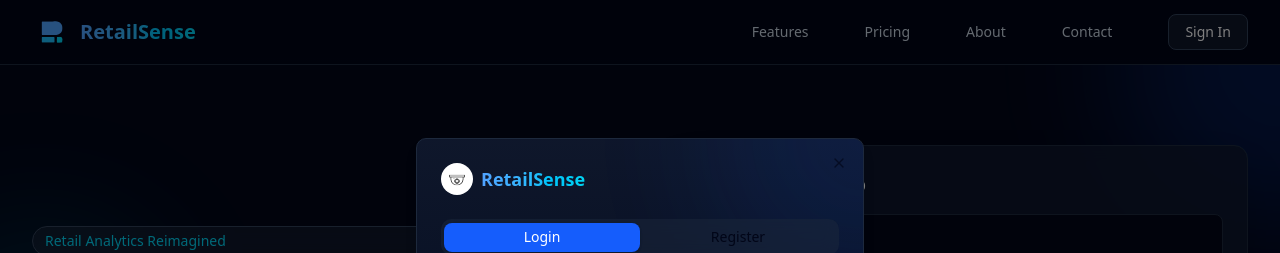
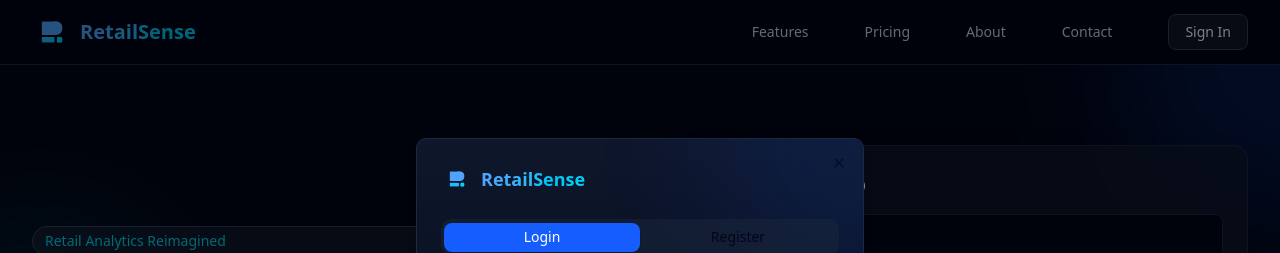
Before and after one commit to Kato-Neko/RetailSense, a React (Vite) app in the folder frontend/: page / in a window 1280 px wide. Both pictures are taken after a click on the button "Sign In". Shown: the top 253 px of the page. Built offline with nearby package versions, Linux system fonts and the light colour scheme.

Commit message:
Added logo and dodged CSS used shadcn for all ui: HeatmapGeneration, UserManagement, and Dashboard

```diff
--- a/frontend/src/components/AuthDialog.jsx
+++ b/frontend/src/components/AuthDialog.jsx
@@ -108,8 +108,8 @@ const AuthDialog = ({ isOpen, onOpenChange, setIsAuthenticated, defaultTab = "lo
           {/* Content */}
           <div className="relative z-10 p-6">
             <div className="flex items-center gap-2 mb-6">
-              <div className="flex items-center justify-center h-8 w-8 bg-white rounded-full p-1">
-                <img src="/retailsense.svg" alt="RetailSense Logo" className="h-5 w-5 object-contain" />
+              <div className="flex items-center justify-center h-8 w-8 bg-transparent rounded-full p-1">
+                <img src="/rs_logo.svg" alt="RetailSense Logo" className="h-5 w-5 object-contain" />
               </div>
               <span className="text-lg font-bold bg-gradient-to-r from-blue-400 to-cyan-400 text-transparent bg-clip-text">
                 RetailSense
```
